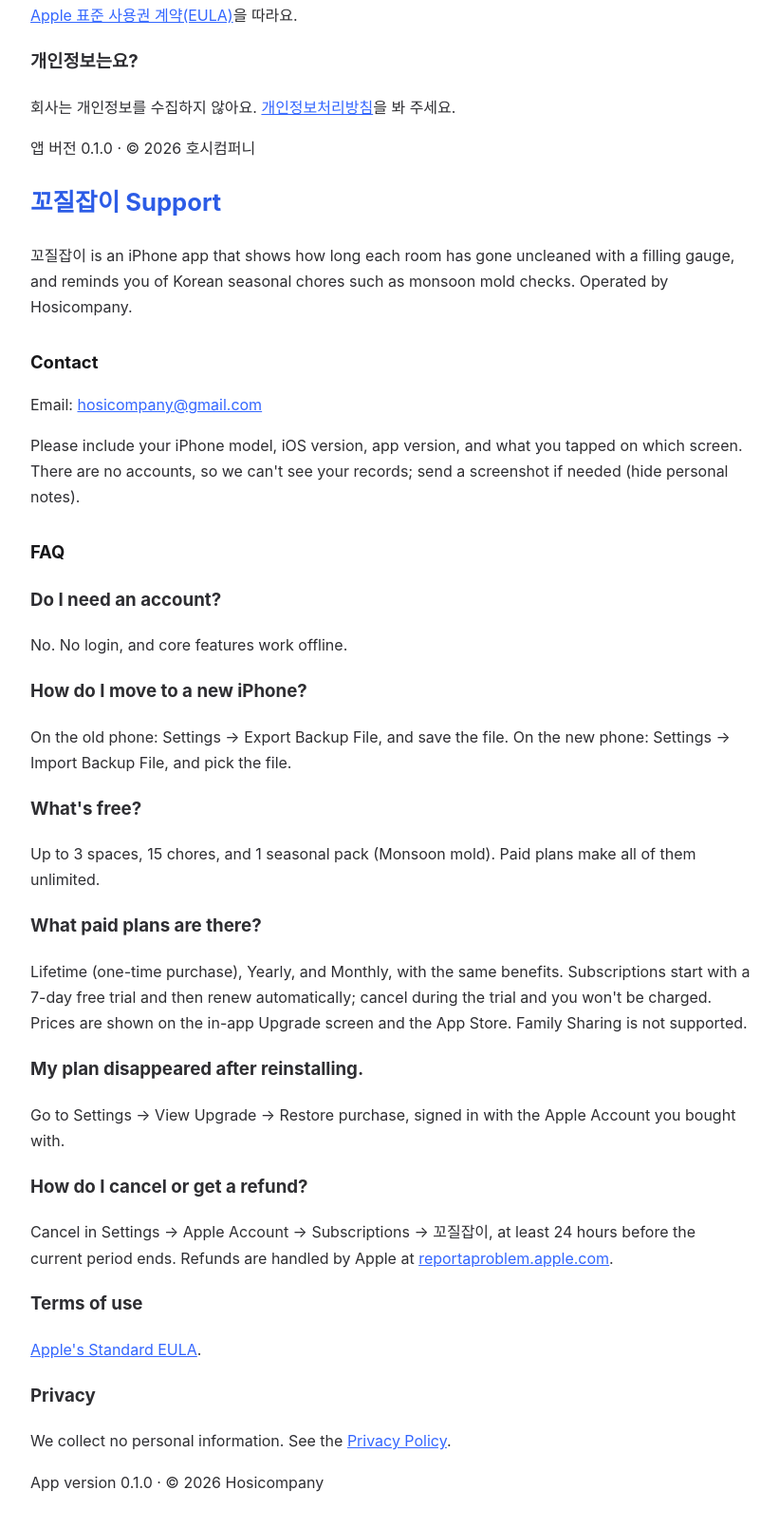
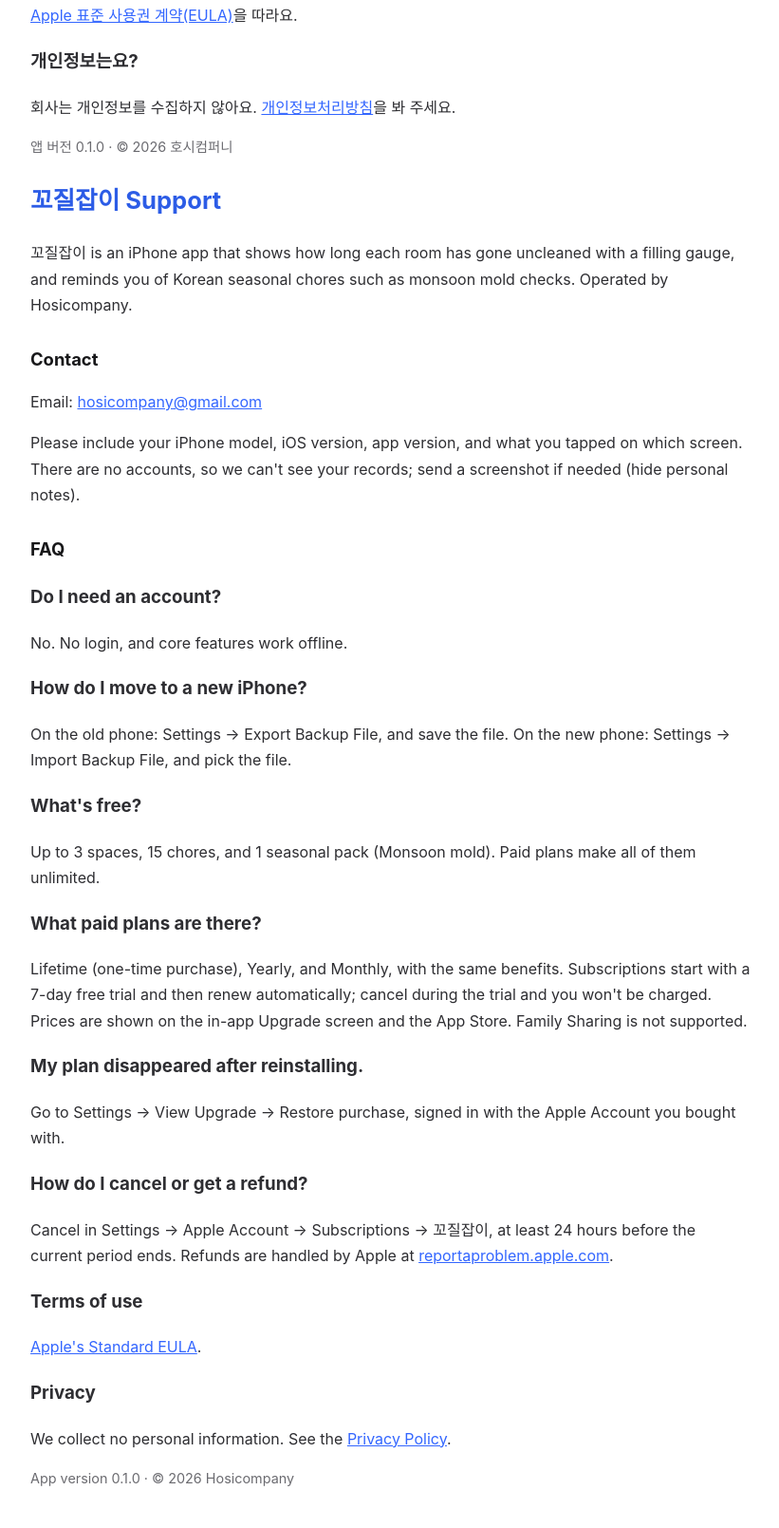
Before and after one commit to hosicompany/hosicompany.github.io, a plain HTML site: page zipttae/support.html in a window 1280 px wide. Shown: the part 1684-3293 px from the top of the page at 95% size, without its empty margins (228-1049 px from the left). Drawn offline with Linux system fonts and the light colour scheme.

Commit message:
docs(zipttae): 게시 전 메모를 빼고 지원 글씨 스타일을 연결
개인정보 페이지 상단의 내부 메모를 지운다. 시행일 자리 {{시행일}}은 11절에 둔다. 지원 페이지 버전 문단은 이미 있는 meta 스타일을 쓴다.

Co-authored-by: hosicompany <hosicompany@users.noreply.github.com>

```diff
--- a/zipttae/support.html
+++ b/zipttae/support.html
@@ -65,7 +65,7 @@
     <p><a href="https://www.apple.com/legal/internet-services/itunes/dev/stdeula/">Apple 표준 사용권 계약(EULA)</a>을 따라요.</p>
     <h3>개인정보는요?</h3>
     <p>회사는 개인정보를 수집하지 않아요. <a href="privacy.html">개인정보처리방침</a>을 봐 주세요.</p>
-    <p class="muted">앱 버전 0.1.0 · © 2026 호시컴퍼니</p>
+    <p class="meta">앱 버전 0.1.0 · © 2026 호시컴퍼니</p>
   </section>
 
   <section id="en" lang="en">
@@ -93,7 +93,7 @@
     <p><a href="https://www.apple.com/legal/internet-services/itunes/dev/stdeula/">Apple's Standard EULA</a>.</p>
     <h3>Privacy</h3>
     <p>We collect no personal information. See the <a href="privacy.html">Privacy Policy</a>.</p>
-    <p class="muted">App version 0.1.0 · © 2026 Hosicompany</p>
+    <p class="meta">App version 0.1.0 · © 2026 Hosicompany</p>
   </section>
 </body>
 </html>
```
Also changed, not shown: zipttae/privacy.html (+0 -3 lines).
